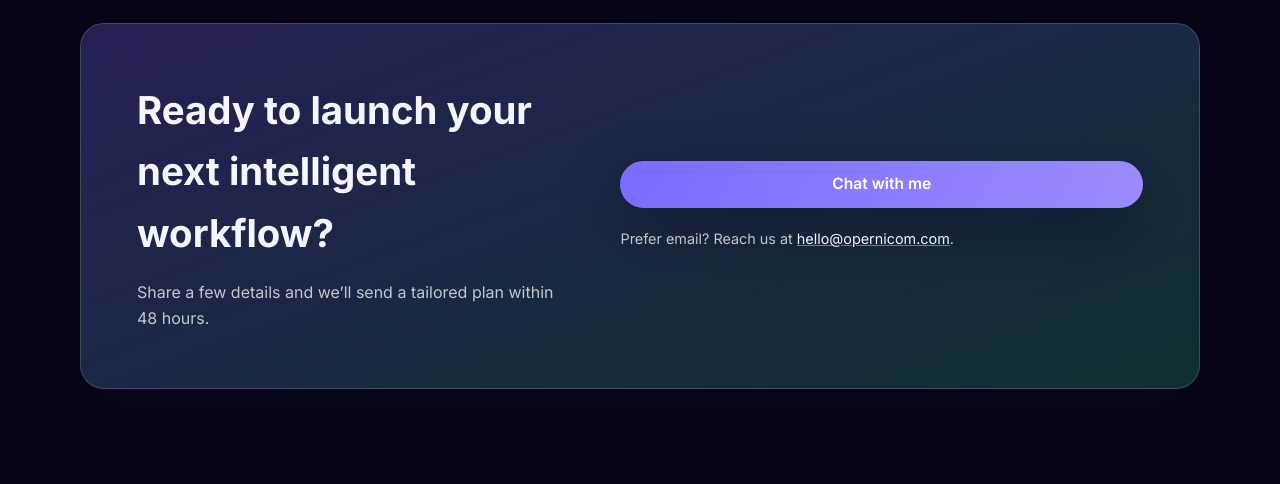
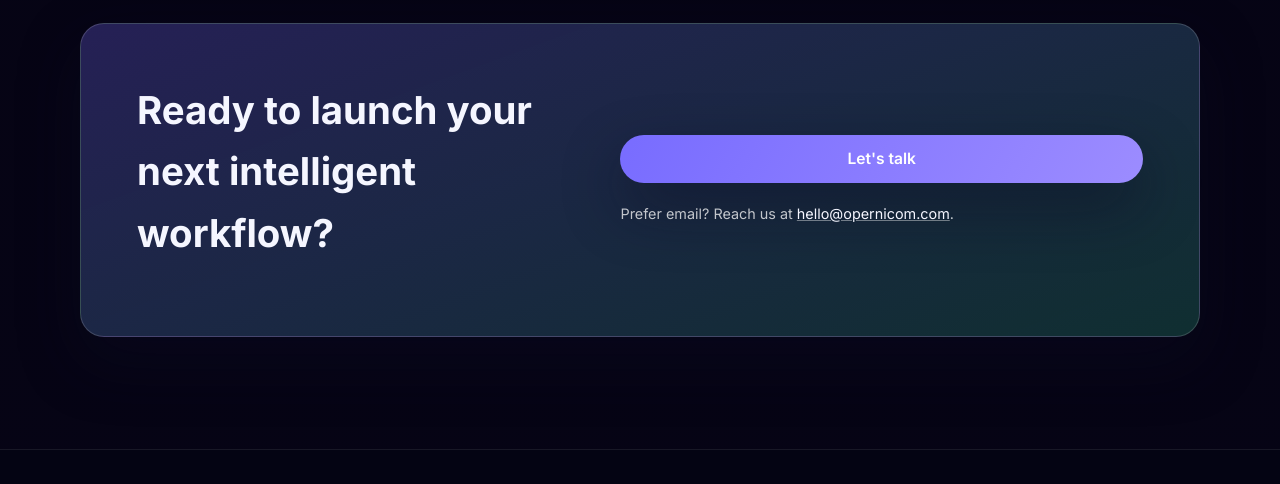
Before and after one commit to chadmcrowell/opernicom, a plain HTML site: page index.html in a window 1280 px wide. Shown: the part 3626-4110 px from the top of the page. Drawn offline with Linux system fonts and the light colour scheme.

Commit message:
contact link

```diff
--- a/index.html
+++ b/index.html
@@ -228,10 +228,9 @@
 			<div class="container cta__card">
 				<div>
 					<h2>Ready to launch your next intelligent workflow?</h2>
-					<p>Share a few details and we’ll send a tailored plan within 48 hours.</p>
 				</div>
 				<div class="cta__actions">
-					<a class="button" href="https://cal.com/operni/30min" target="_blank" rel="noopener noreferrer">Chat with me</a>
+					<a class="button" href="https://cal.com/operni/30min" target="_blank" rel="noopener noreferrer">Let's talk</a>
 					<p class="cta__note">Prefer email? Reach us at <a href="mailto:hello@opernicom.com">hello@opernicom.com</a>.</p>
 				</div>
 			</div>
```
